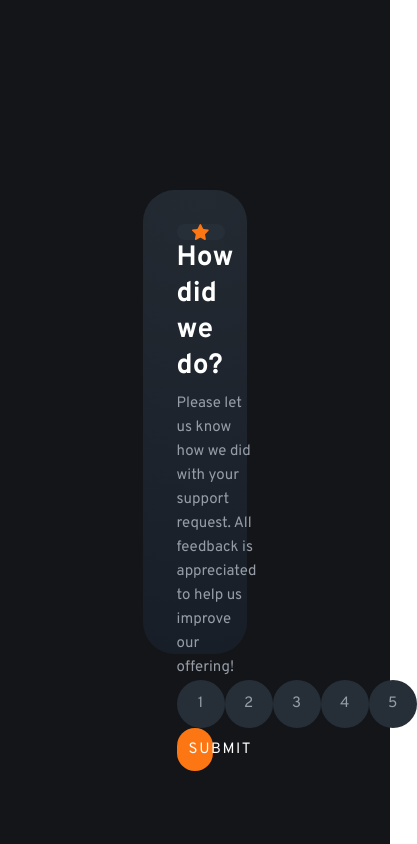
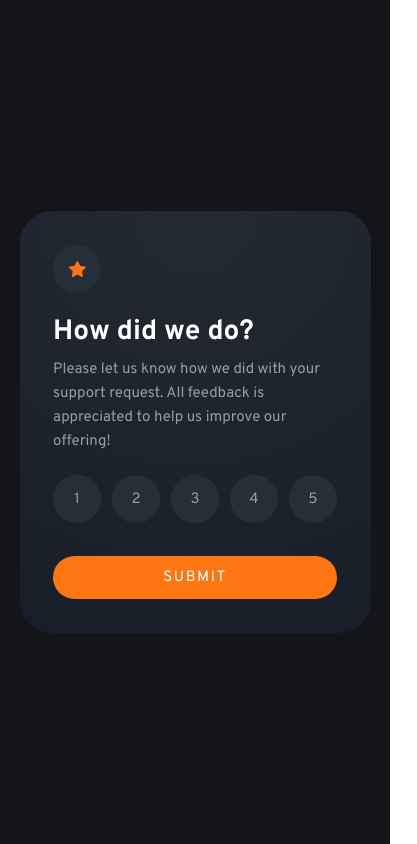
Before and after one commit to workByShad/Interactive-rating-component, a React (Vite) app: page / in a window 390 px wide. Shown: the whole page, 417 px wide, since content can reach past the window. Built offline with nearby package versions, Linux system fonts and the light colour scheme.

Commit message:
make more responsiveto different screens

```diff
--- a/src/components/ui/Card.css
+++ b/src/components/ui/Card.css
@@ -1,5 +1,5 @@
 .card {
-  height: 55%;
+  height: 30%;
   width: calc(100% / 3.75);
   display: flex;
   flex-direction: column;
@@ -19,3 +19,123 @@
   align-items: center;
   justify-content: space-around;
 }
+
+@media (max-width: 1400px) {
+  .card {
+    width: 30%;
+  }
+}
+
+@media (max-width: 1250px) {
+  .card {
+    width: 35%;
+  }
+}
+
+@media (max-width: 1075px) {
+  .card {
+    width: 40%;
+  }
+}
+
+@media (max-width: 950px) {
+  .card {
+    width: 45%;
+  }
+}
+@media (max-width: 825px) {
+  .card {
+    width: 50%;
+  }
+}
+@media (max-width: 750px) {
+  .card {
+    width: 57.5%;
+  }
+}
+@media (max-width: 675px) {
+  .card {
+    width: 65%;
+  }
+}
+@media (max-width: 625px) {
+  .card {
+    width: 70%;
+  }
+}
+@media (max-width: 550px) {
+  .card {
+    width: 80%;
+  }
+}
+@media (max-width: 475px) {
+  .card {
+    width: 85%;
+  }
+}
+@media (max-width: 450px) {
+  .card {
+    width: 90%;
+  }
+}
+
+@media (max-height: 1200px) {
+  .card {
+    height: 35%;
+  }
+}
+@media (max-height: 1100px) {
+  .card {
+    height: 40%;
+  }
+}
+@media (max-height: 1000px) {
+  .card {
+    height: 45%;
+  }
+}
+@media (max-height: 875px) {
+  .card {
+    height: 50%;
+  }
+}
+@media (max-height: 775px) {
+  .card {
+    height: 55%;
+  }
+}
+@media (max-height: 700px) {
+  .card {
+    height: 60%;
+  }
+}
+@media (max-height: 650px) {
+  .card {
+    height: 65%;
+  }
+}
+@media (max-height: 575px) {
+  .card {
+    height: 72.5%;
+  }
+}
+@media (max-height: 525px) {
+  .card {
+    height: 80%;
+  }
+}
+@media (max-height: 475px) {
+  .card {
+    height: 85%;
+  }
+}
+@media (max-height: 450px) {
+  .card {
+    height: 90%;
+  }
+}
+@media (max-height: 425px) {
+  .card {
+    height: 95%;
+  }
+}
```
